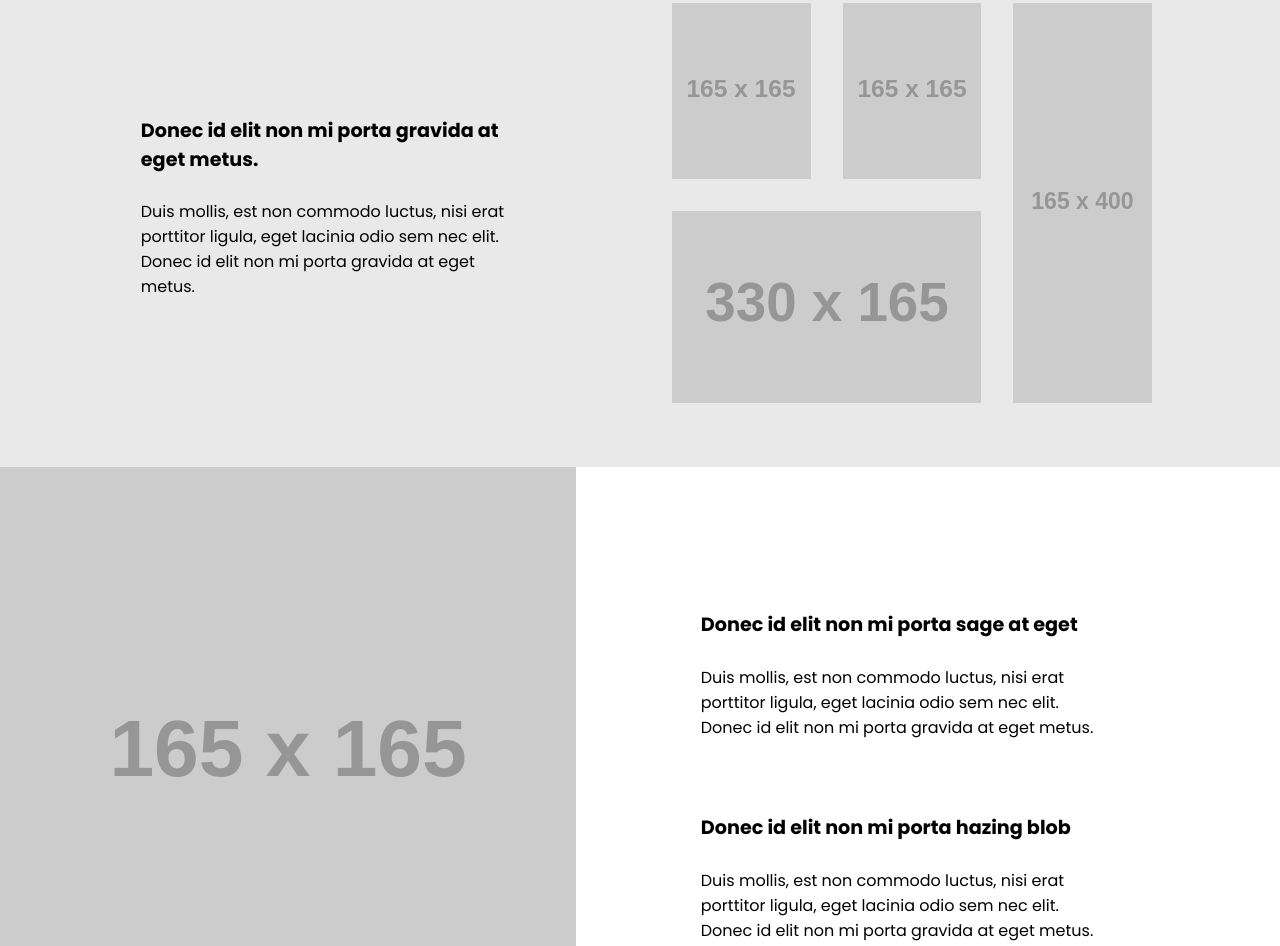
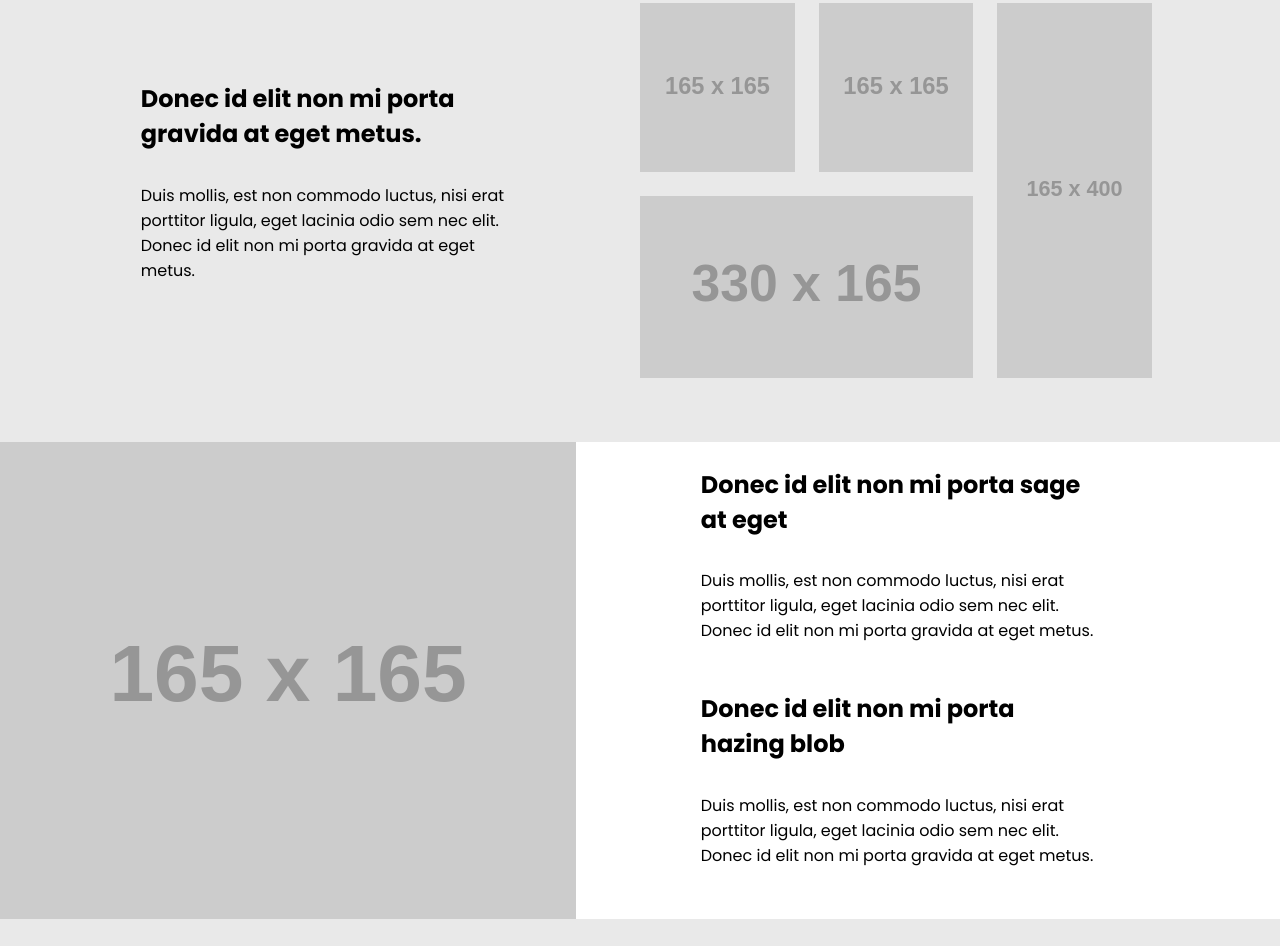
Before and after one commit to HannahO94/CSS_inluppgift-2, a plain HTML site: page inlhtmlcss2/index.html in a window 1280 px wide. Shown: the part 3229-4175 px from the top of the page. Drawn offline with Linux system fonts and the light colour scheme; placeholder pictures from the web are drawn by us.

Commit message:
Fortsatt göra responsivt
Artikellistan är fortfarnde inte mobil first

```diff
--- a/inlhtmlcss2/index.html
+++ b/inlhtmlcss2/index.html
@@ -74,13 +74,15 @@
                 <h4>Donec id elit non mi porta gravida at eget metus.</h4>
                 <p>Duis mollis, est non commodo luctus, nisi erat porttitor ligula, eget lacinia odio sem nec elit. Donec id elit non mi porta gravida at eget metus. </p>
             </div>
+            <div class="collage-pictures">
             <img class="gridpic collage-img1" src="https://via.placeholder.com/165" alt="placeholder">
             <img class="gridpic collage-img2" src="https://via.placeholder.com/165" alt="placeholder">
             <img class="gridpic collage-img3" src="https://via.placeholder.com/165x400" alt="placeholder">
             <img class="gridpic collage-img4" src="https://via.placeholder.com/330x165" alt="placeholder">
+            </div>
         </section>
         <section class="newsAboutUs">
-            <img class="gridpic newsPic" src="https://via.placeholder.com/165" alt="placeholder">
+            <div class="newspicWrapper"><img class="gridpic newsPic" src="https://via.placeholder.com/165" alt="placeholder"></div>
             <div class="inner-container-news">
                 <div class="first-news-text">
                     <h4>Donec id elit non mi porta sage at eget </h4>
@@ -93,18 +95,18 @@
             </div>
         </section>
         <section class="article-with-overlap">
-            <img class="gridpic f" src="https://via.placeholder.com/165" alt="placeholder">
-            <img class="gridpic g" src="https://via.placeholder.com/165" alt="placeholder">
-            <img class="gridpic h" src="https://via.placeholder.com/165" alt="placeholder">
-            <img class="gridpic i" src="https://via.placeholder.com/330x165" alt="placeholder">
+            <img class="gridpic overlap-article-img1" src="https://via.placeholder.com/165" alt="placeholder">
+            <img class="gridpic overlap-article-img2" src="https://via.placeholder.com/165" alt="placeholder">
+            <img class="gridpic overlap-article-img3" src="https://via.placeholder.com/165" alt="placeholder">
+            <img class="gridpic overlap-article-img4" src="https://via.placeholder.com/330x165" alt="placeholder">
             <div class="overlap-text">
                 <h4>Donec id elit non mi porta hazing </h4>
                 <p>Duis mollis, est non commodo luctus, nisi erat patata porttitor ligula, eget lacinia odio sem nec elit. Pator doctrus minoior lace i dono. Yonec id elit non mi porta gravida at eget metus.  Patrul li leiche dolic petrolium.</p>
             </div>
-            <img class="gridpic j" src="https://via.placeholder.com/165" alt="placeholder">
-            <img class="gridpic k" src="https://via.placeholder.com/165" alt="placeholder">
-            <img class="gridpic l" src="https://via.placeholder.com/165X300" alt="placeholder">
-            <img class="gridpic m" src="https://via.placeholder.com/330x165" alt="placeholder">
+            <img class="gridpic overlap-article-img5" src="https://via.placeholder.com/165" alt="placeholder">
+            <img class="gridpic overlap-article-img6" src="https://via.placeholder.com/165" alt="placeholder">
+            <img class="gridpic overlap-article-img7" src="https://via.placeholder.com/165X300" alt="placeholder">
+            <img class="gridpic overlap-article-img8" src="https://via.placeholder.com/330x165" alt="placeholder">
         </section>
     </main>
     <footer>
--- a/inlhtmlcss2/styles/_article-collage.scss
+++ b/inlhtmlcss2/styles/_article-collage.scss
@@ -1,13 +1,16 @@
 .article-collage {
-    display: grid;
-    grid-template-areas:
-    "text picture picture picture"
-    "text picture picture picture";
-    grid-template-columns: 50% 1fr 1fr 1fr;
-    grid-auto-rows: auto;
-    grid-gap: 2em;
-    padding: 5% 10% 5% 10%;
-    min-height: 25em;
+    display: flex;
+    flex-wrap: wrap;
+    padding: 10% 5% 10% 10%;
+    justify-content: center;
+    min-height: 20em;
+    @media (min-width: 750px) {
+        flex-wrap: nowrap;
+        padding: 5% 10% 5% 10%;
+    }
+    @media (min-width: 1500px) {
+        min-height: 25em;
+    }
 }
 .collage-text {
     grid-area: text;
@@ -15,25 +18,58 @@
     text-align: start;
     align-self: center;
     padding: 0 9vw 0 1vw;;
+    width: 100%;
+    @media (min-width: 750px) {
+        width: 50%;
+    }
+    h4 {
+        font-size: 1.5em;
+        margin-top: 0;
+    @media (min-width: 1000px) {
+        h4 {
+            font-size: 2vw;
+        }
+    }
+}
 }
 .collage-text p,
 .collage-text h4 {
     text-align: start;
     padding: 0;
+
+}
+.collage-pictures {
+    display: grid;
+    grid-template-columns: 1fr 1fr auto;
+    grid-auto-rows: auto;
+    grid-gap: 1.5em;
+    width: 100%;
+    @media (min-width: 750px) {
+        width: 50%;
+    }
+    @media (min-width: 1000px) {
+        grid-template-columns: 1fr 1fr 1fr;
+    }
+
 }
 .collage-img1 {
     grid-row: 1;
-    grid-column: 2;
+    grid-column: 1;
+
 }
 .collage-img2 {
     grid-row: 1;
-    grid-column: 3;
+    grid-column: 2;
 }
 .collage-img3 {
     grid-row: 1 / 3;
-    grid-column: 4 / 4;
+    grid-column: 3 / 3;
+    display: none;
+    @media (min-width: 1000px) {
+        display: unset;
+    }
 }
 .collage-img4 {
     grid-row: 2 / 3;
-    grid-column: 2 / 4;
+    grid-column: 1 / 3;
 }
--- a/inlhtmlcss2/styles/_article-with-overlap.scss
+++ b/inlhtmlcss2/styles/_article-with-overlap.scss
@@ -10,16 +10,16 @@
     /* grid-template-rows: repeat(3, minmax(10em, 1fr)); */
 
 }
-.f {
+.overlap-article-img1 {
     grid-area: f;
 }
-.g {
+.overlap-article-img2 {
     grid-area: g;
 }
-.h {
+.overlap-article-img3 {
     grid-area: h;
 }
-.i {
+.overlap-article-img4 {
     grid-area: i;
 }
 .overlap-text {
@@ -30,16 +30,16 @@
     padding: 3em 6em;
     margin: 3em -6em;
 }
-.j {
+.overlap-article-img5 {
     grid-area: j;
 }
-.k {
+.overlap-article-img6 {
     grid-area: k;
 }
-.l {
+.overlap-article-img7 {
     grid-area: l;
 }
-.m {
+.overlap-article-img8 {
     grid-area: m;
 }
 .overlap-text h4,
--- a/inlhtmlcss2/styles/_main.scss
+++ b/inlhtmlcss2/styles/_main.scss
@@ -61,4 +61,5 @@ h4 {
     img {
         order: 1;
     }
+
 }
--- /dev/null
+++ b/inlhtmlcss2/styles/_news-about-us.scss
@@ -0,0 +1,92 @@
+.newsAboutUs {
+    display: flex;
+    flex-wrap: wrap;
+    height: 850px;
+    background: white;
+    padding: 0;
+
+    @media (min-width: 900px) {
+        display: flex;
+        display: grid;
+        grid-template-areas:
+        "picture inner-container"
+        "picture inner-container";
+        grid-template-columns: 45% 1fr;
+        grid-auto-rows: auto;
+        justify-items: start;
+        align-items: start;
+        align-content: start;
+        grid-gap: 7em;
+        height: 100%;
+    }
+}
+.inner-container-news {
+    padding: 5% 12% 5% 0;
+    order: -1;
+    @media (min-width: 900px) {
+        grid-area: inner-container;
+        display: grid;
+        grid-template-areas:
+        "first-text"
+        "second-text";
+        grid-template-rows: 45% 55%;
+        grid-gap: 2em;
+    }
+    h4 {
+        font-size: 1.5em;
+        margin-top: 0;
+    @media (min-width: 900px) {
+        h4 {
+            font-size: 2vw;
+        }
+    }
+}
+}
+.newspicWrapper {
+  grid-area: picture;
+  position: relative;
+  height: 45%;
+  width: 100%;
+  @media (min-width: 500px) {
+    height: 50%;
+  }
+  @media (min-width: 600px) {
+    height: 55%;
+  }
+  @media (min-width: 750px) {
+    height: 65%;
+  }
+  @media (min-width: 900px) {
+    height: 100%;
+}
+}
+.newsPic {
+    display: block;
+    object-fit: cover;
+    height: 100%;
+    width: 100%;
+    max-width: 100%;
+    max-height: 100%;
+    position: absolute;
+}
+.first-news-text {
+    grid-area: first-text;
+    box-sizing: border-box;
+    text-align: start;
+    align-self: flex-start;
+    padding: 0 9vw 0 1vw;;
+    @media (min-width: 900px) {
+    align-self: end;
+    }
+}
+.second-news-text {
+    grid-area: second-text;
+    box-sizing: border-box;
+    text-align: start;
+    padding: 0 9vw 0 1vw;;
+}
+.first-news-text p,
+.second-news-text p {
+    text-align: start;
+    padding: 0;
+}
--- a/inlhtmlcss2/styles/style.scss
+++ b/inlhtmlcss2/styles/style.scss
@@ -4,6 +4,6 @@
 @import "article-list";
 @import "flow-of-pictures";
 @import "article-collage";
-@import "news-about-uss";
+@import "news-about-us";
 @import "article-with-overlap";
 @import "footer";
```
Also changed, not shown: inlhtmlcss2/styles/style.css, 4 other files.
